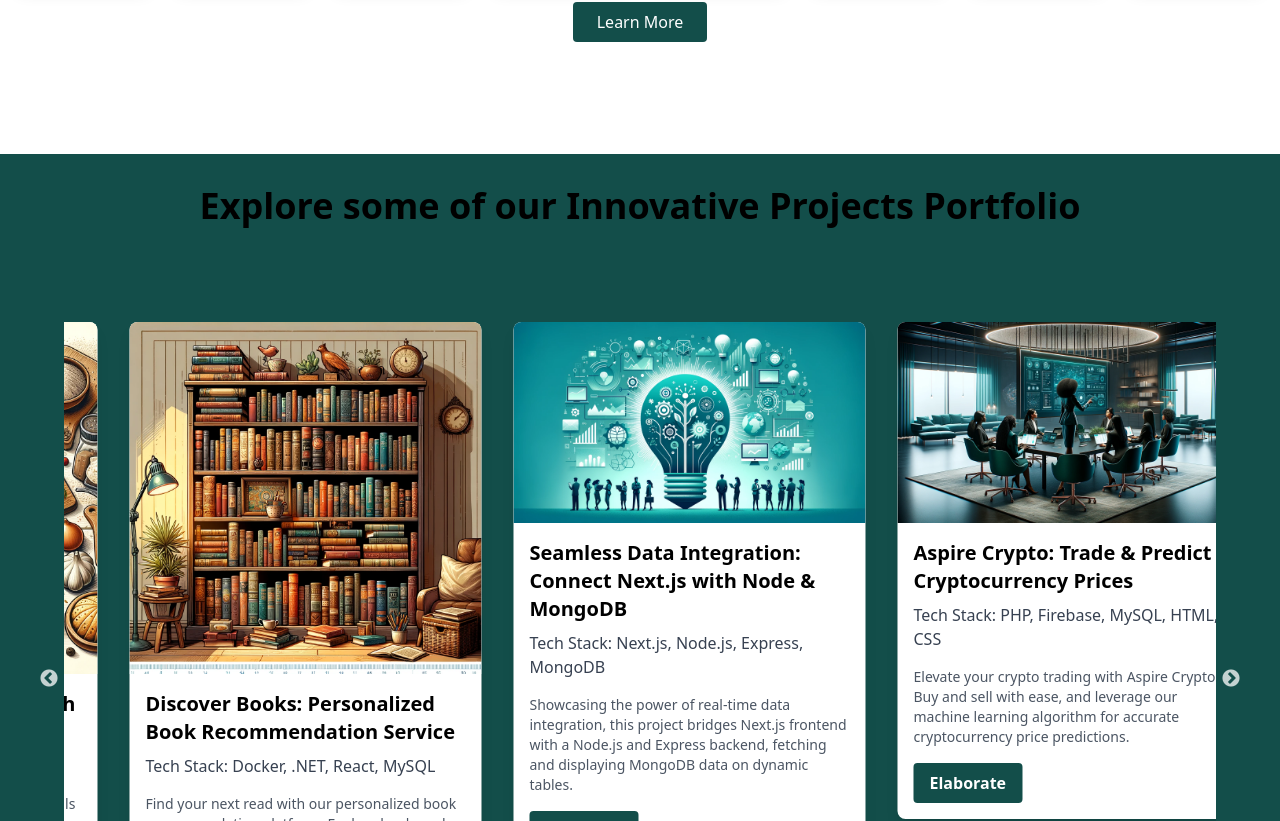
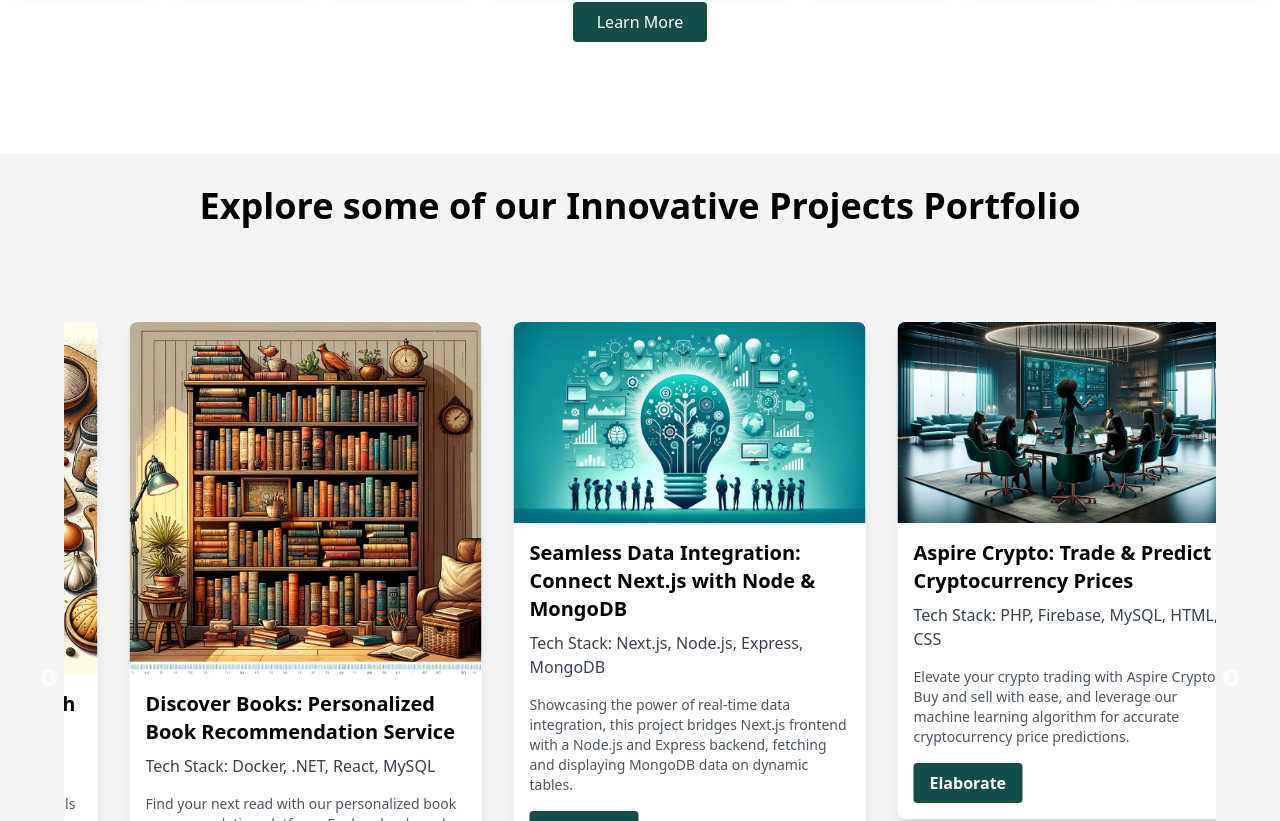
Before and after one commit to Tby23rd/dadakowebsite, a Next.js app: page /Home in a window 1280 px wide. Shown: the part 2459-3280 px from the top of the page. Built offline with nearby package versions, Linux system fonts and the light colour scheme.

Commit message:
Update projectCard.tsx

```diff
--- a/components/projectCard.tsx
+++ b/components/projectCard.tsx
@@ -47,7 +47,7 @@ const ProjectsCard: React.FC=() => {
 
 
   return (
-    <div className='bg-teal-900' id='portfolio'>
+    <div className='bg-gray-100' id='portfolio'>
       <h1 className="text-4xl font-bold text-center p-8 m-8">Explore some of our Innovative Projects Portfolio</h1>
       <div className="  p-8 m-8 ">
         <Slider {...settings}>
```
